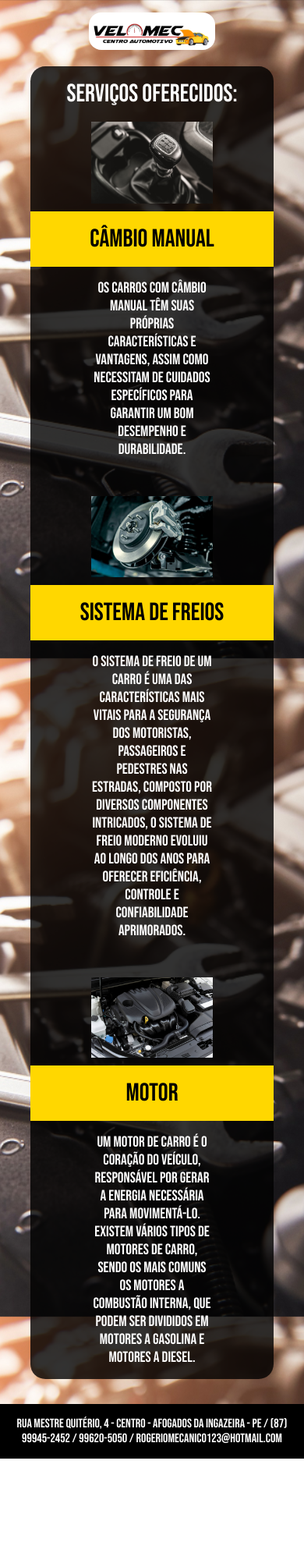
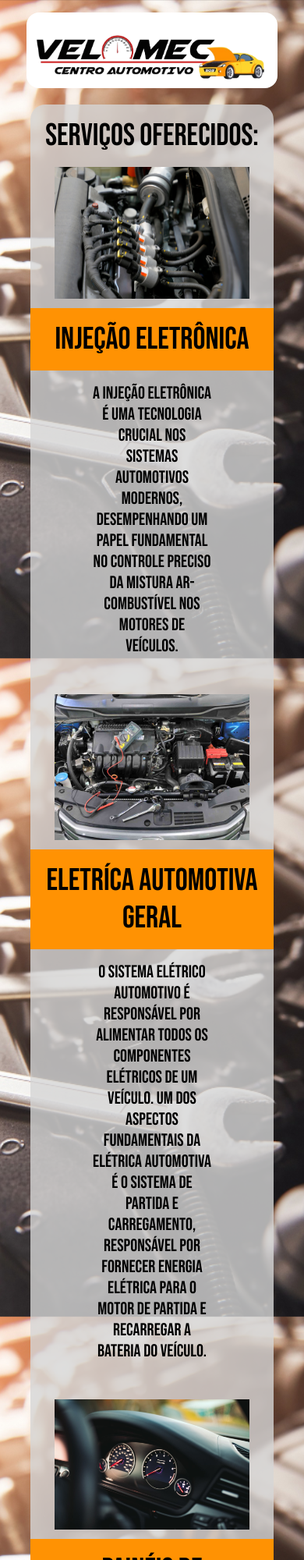
Before and after one commit to pedroalcantara16/velomec, a plain HTML site: page index.html in a window 390 px wide. Shown: the top 2000 px of the page at 78% size. Before the commit the page ends 1870 px from the top, so only its background shows below. Drawn offline with Linux system fonts and the light colour scheme.

Commit message:
terceiro commit

```diff
--- a/index.css
+++ b/index.css
@@ -40,10 +40,14 @@ html {
 .container img {
     flex-direction: column;
     flex-wrap: wrap;
-    max-width: 45%;
     background-color: white;
     border-radius: 1rem;
+}
 
+@media only screen and (max-width: 480px) {
+    #logo-imagem {
+      width: 90%;
+    }
 }
 
 .rodape {
@@ -58,9 +62,9 @@ html {
 
 .services-container {
     text-align: center;
-    background: rgba(0,0,0,0.8);
-    color: white;
-    font-size: 2rem;
+    background: rgba(214,214,214,0.8);
+    color: black;
+    font-size: 2.5rem;
     width: 80%;
     margin-left: 10%;
     border-radius: 1.2rem;
@@ -74,15 +78,21 @@ html {
     width: 50%;
 }
 
+@media only screen and (max-width: 480px) {
+    .services img {
+      width: 80%;
+    }
+}
+
 .title {
-    background-color: gold;
+    background-color: #FF9203;
     color: black;
 }
 
 .text {
     width: 60%;
     margin-left: 20%;
-    font-size: 1.2rem;
+    font-size: 1.4rem;
     text-align: center;
     margin-bottom: 2rem;
 }
--- a/index.html
+++ b/index.html
@@ -19,13 +19,33 @@
     <div class="main">
         <div class="container">
             <div id="logo-container">
-                <img src="src/images/logo.png" alt="">
+                <img src="src/images/logo.png" id="logo-imagem" alt="">
             </div>
         </div>
 
         <div class="services-container">
             <div class="services">
                 <p>Serviços Oferecidos: </p>
+                <img src="src/images/services/injecao-eletronica.jpg" alt="">
+                <p class="title">Injeção Eletrônica</p>
+                <p class="text">A injeção eletrônica é uma tecnologia crucial nos sistemas automotivos modernos, desempenhando um papel fundamental no controle preciso da mistura ar-combustível nos motores de veículos.</p>
+            </div>
+            <div class="services">
+                <img src="src/images/services/eletrica-automotiva.jpg" alt="">
+                <p class="title">Eletríca Automotiva Geral</p>
+                <p class="text">O sistema elétrico automotivo é responsável por alimentar todos os componentes elétricos de um veículo. Um dos aspectos fundamentais da elétrica automotiva é o sistema de partida e carregamento, responsável por fornecer energia elétrica para o motor de partida e recarregar a bateria do veículo.</p>
+            </div>
+            <div class="services">
+                <img src="src/images/services/painel-de-instrumentos.jpg" alt="">
+                <p class="title">Painéis de Instrumento</p>
+                <p class="text">O painel de instrumentos, fornece informações essenciais sobre o funcionamento do carro. É projetado para oferecer uma visão rápida das condições de condução, permitindo que o condutor monitore diversos aspectos do veículo em tempo real.</p>
+            </div>
+            <div class="services">
+                <img src="src/images/services/motor.jpg" alt="">
+                <p class="title">Motor</p>
+                <p class="text">Um motor de carro é o coração do veículo, responsável por gerar a energia necessária para movimentá-lo. Existem vários tipos de motores de carro, sendo os mais comuns os motores a combustão interna, que podem ser divididos em motores a gasolina e motores a diesel.</p>
+            </div>
+            <div class="services">
                 <img src="src/images/services/cambio_manual.jpg" alt="">
                 <p class="title">Câmbio Manual</p>
                 <p class="text">Os carros com câmbio manual têm suas próprias características e vantagens, assim como necessitam de cuidados específicos para garantir um bom desempenho e durabilidade.</p>
@@ -36,9 +56,14 @@
                 <p class="text">O sistema de freio de um carro é uma das características mais vitais para a segurança dos motoristas, passageiros e pedestres nas estradas, composto por diversos componentes intricados, o sistema de freio moderno evoluiu ao longo dos anos para oferecer eficiência, controle e confiabilidade aprimorados.</p>
             </div>
             <div class="services">
-                <img src="src/images/services/motor.jpg" alt="">
-                <p class="title">Motor</p>
-                <p class="text">Um motor de carro é o coração do veículo, responsável por gerar a energia necessária para movimentá-lo. Existem vários tipos de motores de carro, sendo os mais comuns os motores a combustão interna, que podem ser divididos em motores a gasolina e motores a diesel.</p>
+                <img src="src/images/services/servico-suspensao.jpg" alt="">
+                <p class="title">Serviço de Suspensão</p>
+                <p class="text">A suspenção de um veículo desafia a gravidade e suaviza as irregalularidades do terreno, proporcionando uma experiência de condução confortável e segura. No entando, com o tempo e o desgaste, os componentes da suspensão podem sofrer danos, comprometendo tanto o conforto do motorista e dos passageiros quanto a segurança geral.</p>
+            </div>
+            <div class="services">
+                <img src="src/images/services/manutencao-preventiva.jpg" alt="">
+                <p class="title">Manutenção Preventiva</p>
+                <p class="text">A manutenção preventiva automotiva é um conjunto de procedimentos realizados regularmente em um veículo com o objetivo de evitar o destaste prematuro de peças, garantindo assim um funcionamento seguro e eficiente. Esse tipo de manutenção é fundamental para prolongar a vida útil do automóvel e evitar problemas mecânicos mais sérios no futuro.</p>
             </div>
         </div>
     </div>
@@ -47,7 +72,7 @@
 
     <footer>
         <div class="rodape">
-            <p>Rua Mestre Quitério, 4 - Centro - Afogados da Ingazeira - PE /
+            <p>Av. Severino Pedro de Carvalho, 1251 - Brotas - Afogados da Ingazeira - PE /
                 (87) 99945-2452 / 99620-5050
                 / rogeriomecanico123@hotmail.com
         </div>
```
Also changed, not shown: src/images/services/eletrica-automotiva.jpg (added), src/images/services/injecao-eletronica.jpg (added), src/images/services/manutencao-preventiva.jpg (added), src/images/services/painel-de-instrumentos.jpg (added), src/images/services/servico-suspensao.jpg (added).
